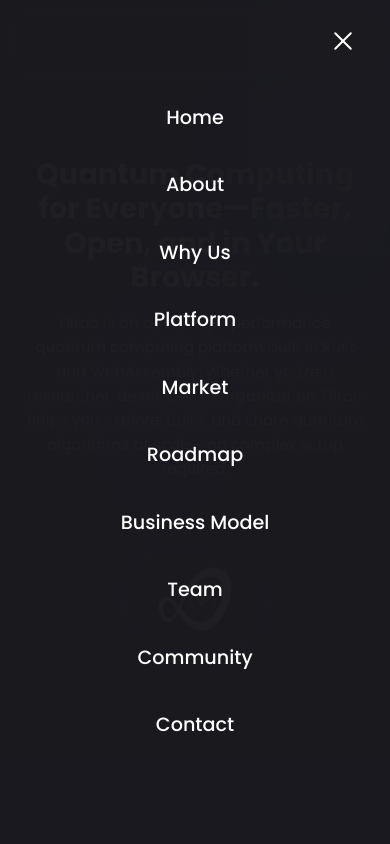
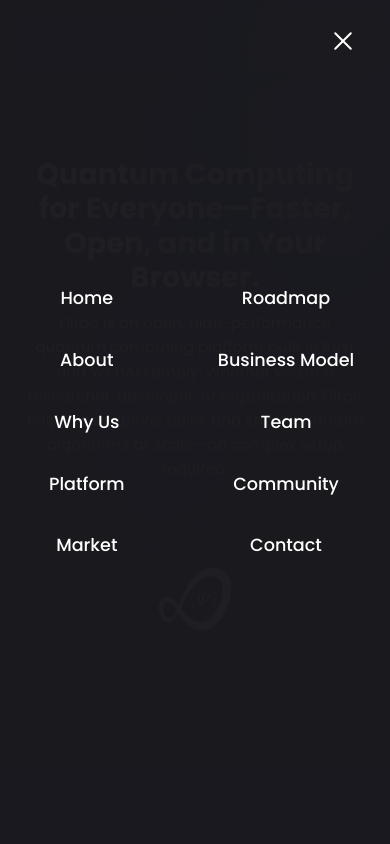
Before and after one commit to dirac-AI/dirac-FE, a React (Vite) app: page / in a window 390 px wide. Both pictures are taken after a click on the element 343 px from the left and 41 px from the top of the page. Shown: the top 844 px of the page. Built offline with nearby package versions, Linux system fonts and the light colour scheme.

Commit message:
[fix] add min height and fix navbar for wider devices

```diff
--- a/src/components/BusinessModel/BusinessModel.css
+++ b/src/components/BusinessModel/BusinessModel.css
@@ -280,6 +280,11 @@
     grid-template-columns: repeat(2, 1fr);
     gap: 1.5rem;
   }
+
+  .pricing-card {
+    min-width: auto;
+    max-width: 500px;
+  }
 }
 
 @media (max-width: 600px) {
--- a/src/components/BusinessModel/BusinessModel.jsx
+++ b/src/components/BusinessModel/BusinessModel.jsx
@@ -42,15 +42,7 @@ const BusinessModel = () => {
             <ul className="features-list">
               <li>
                 <span className="feature-bullet"></span>
-                Private Repos & Collaboration Tools
-              </li>
-              <li>
-                <span className="feature-bullet"></span>
                 Larger/Unlimited Simulation Quotas
-              </li>
-              <li>
-                <span className="feature-bullet"></span>
-                Faster, Priority Compute Access
               </li>
               <li>
                 <span className="feature-bullet"></span>
--- a/src/components/Contact/Contact.css
+++ b/src/components/Contact/Contact.css
@@ -32,7 +32,7 @@
   margin-top: 0.5rem;
 }
 
-/* Mobile Tabs - Hidden on Desktop */
+
 .mobile-tabs {
   display: none;
   background: rgba(30, 30, 50, 0.5);
@@ -74,18 +74,20 @@
   background: rgba(99, 102, 241, 0.15);
 }
 
-/* Contact Container */
+
 .contact-container {
   display: flex;
   gap: 2rem;
   justify-content: center;
-  align-items: flex-start;
+  align-items: stretch;
 }
 
-/* Form Section */
+
 .contact-form-container {
   flex: 1.2;
   max-width: 600px;
+  display: flex;
+  flex-direction: column;
 }
 
 .form-card {
@@ -97,6 +99,10 @@
   position: relative;
   overflow: hidden;
   box-shadow: 0 0 20px rgba(99, 102, 241, 0.1);
+  flex: 1;
+  display: flex;
+  flex-direction: column;
+  justify-content: center;
 }
 
 .form-card h3 {
@@ -160,16 +166,19 @@
   color: rgba(255, 255, 255, 0.5);
 }
 
-/* Contact Info Section */
+
 .contact-info {
   flex: 1;
   max-width: 500px;
+  display: flex;
+  flex-direction: column;
 }
 
 .info-grid {
   display: grid;
   grid-template-columns: repeat(2, 1fr);
   gap: 1.5rem;
+  flex: 1;
 }
 
 .info-card {
@@ -231,7 +240,7 @@
   text-decoration: underline;
 }
 
-/* Social Links */
+
 .social-links {
   display: flex;
   gap: 1rem;
@@ -261,7 +270,7 @@
   transform: translateY(-3px) scale(1.1);
 }
 
-/* Submit Button */
+
 .submit-button {
   position: relative;
   padding: 1rem 2rem;
@@ -293,7 +302,7 @@
   transform: translateY(0);
 }
 
-/* Form Status */
+
 .form-status {
   padding: 1rem;
   border-radius: 8px;
@@ -325,7 +334,7 @@
   }
 }
 
-/* Tablet Styles */
+
 @media (max-width: 900px) {
   .contact-container {
     flex-direction: column;
@@ -347,7 +356,7 @@
   }
 }
 
-/* Mobile Styles */
+
 @media (max-width: 600px) {
   .contact-section {
     padding: 2rem 1rem 3rem 1rem;
@@ -371,12 +380,12 @@
     display: none;
   }
 
-  /* Show mobile tabs */
+
   .mobile-tabs {
     display: flex;
   }
 
-  /* Mobile tab content behavior */
+
   .contact-container {
     position: relative;
     overflow: visible;
@@ -410,7 +419,7 @@
     }
   }
 
-  /* Adjust form card for mobile */
+
   .form-card {
     padding: 1.5rem;
     box-shadow: 0 4px 20px rgba(0, 0, 0, 0.3);
@@ -421,7 +430,7 @@
     margin-bottom: 1.25rem;
   }
 
-  /* Mobile form adjustments */
+
   .contact-form {
     gap: 1rem;
   }
@@ -429,7 +438,7 @@
   .form-group input,
   .form-group textarea {
     padding: 0.875rem;
-    font-size: 16px; /* Prevents zoom on iOS */
+    font-size: 16px;
   }
 
   .form-group textarea {
@@ -443,7 +452,7 @@
     margin-bottom: 1rem;
   }
 
-  /* Mobile info cards */
+
   .info-grid {
     grid-template-columns: 1fr;
     gap: 1rem;
@@ -476,13 +485,13 @@
     height: 50px;
   }
 
-  /* Compact header on mobile */
+
   .section-header h1 {
     font-size: 2rem;
   }
 }
 
-/* Extra small mobile */
+
 @media (max-width: 380px) {
   .contact-section {
     padding: 1.5rem 0.75rem;
--- a/src/components/Home/Home.css
+++ b/src/components/Home/Home.css
@@ -1,5 +1,5 @@
 .home-section {
-  height: 100vh;
+  min-height: 100vh;
   display: flex;
   align-items: center;
   justify-content: center;
--- a/src/components/Navbar/Navbar.css
+++ b/src/components/Navbar/Navbar.css
@@ -196,18 +196,26 @@
   transition: opacity 0.3s, visibility 0.3s;
 }
 
-
 .mobile-nav-popup.open {
   opacity: 1;
   visibility: visible;
 }
 
+/* Two-column grid layout for mobile nav */
+.mobile-nav-grid {
+  height: 100%;
+  display: flex;
+  justify-content: center;
+  align-items: center;
+  gap: 3rem;
+}
+
 .mobile-nav-popup .nav-links {
-  height: 100%;
   flex-direction: column;
   justify-content: center;
   align-items: center;
   text-align: center;
+  gap: 0.5rem;
 }
 
 .mobile-nav-popup .nav-links li {
@@ -279,7 +287,6 @@
   .navbar.scrolled .logo-text-secondary {
     font-size: 0.65rem;
   }
-
 }
 
 @media (max-width: 480px) {
@@ -291,12 +298,19 @@
     border-radius: 14px;
   }
 
-  .mobile-nav-popup .nav-links a {
-    padding: 0.4rem 0rem;
-  }
-
   .navbar.scrolled {
     top: 8px;
     padding: 0.6rem 1rem;
   }
+
+  /* Adjust mobile grid for smaller screens */
+  .mobile-nav-grid {
+    gap: 2rem;
+  }
+
+  .mobile-nav-popup .nav-links a {
+    padding: 0.8rem 1.5rem;
+    min-width: 150px;
+    font-size: 1.1rem;
+  }
 }
--- a/src/components/Navbar/Navbar.jsx
+++ b/src/components/Navbar/Navbar.jsx
@@ -91,12 +91,15 @@ const Navbar = () => {
         </ul>
 
         <div className={`mobile-nav-popup ${menuOpen ? 'open' : ''}`}>
-          <ul className="nav-links">
+          <div className="mobile-nav-grid">
+            <ul className="nav-links nav-column-1">
               <li><a href="#home" onClick={toggleMenu}>Home</a></li>
               <li><a href="#about" onClick={toggleMenu}>About</a></li>
               <li><a href="#why" onClick={toggleMenu}>Why Us</a></li>
               <li><a href="#platform" onClick={toggleMenu}>Platform</a></li>
               <li><a href="#market" onClick={toggleMenu}>Market</a></li>
+            </ul>
+            <ul className="nav-links nav-column-2">
               <li><a href="#roadmap" onClick={toggleMenu}>Roadmap</a></li>
               <li><a href="#business" onClick={toggleMenu}>Business Model</a></li>
               <li><a href="#team" onClick={toggleMenu}>Team</a></li>
@@ -105,6 +108,7 @@ const Navbar = () => {
             </ul>
           </div>
         </div>
+      </div>
     </nav>
   );
 };
--- a/src/components/Roadmap/Roadmap.css
+++ b/src/components/Roadmap/Roadmap.css
@@ -1,5 +1,5 @@
 .roadmap-section {
-  height: 100vh;
+  /* height: 100vh; */
   display: flex;
   align-items: center;
   justify-content: center;
@@ -7,6 +7,7 @@
   overflow: hidden;
   background: linear-gradient(180deg, #03272e25 1%, #45169125 99%);
   color: var(--text-primary);
+  min-height: 100vh;
 }
 
 .circuit-background {
--- a/src/components/Team/Team.css
+++ b/src/components/Team/Team.css
@@ -1,5 +1,5 @@
 .team-locations-section {
-  height: 100vh;
+  min-height: 100vh;
   position: relative;
   padding: 2rem;
   overflow: hidden;
```
Lines whose indentation alone changed are shown as unchanged.
